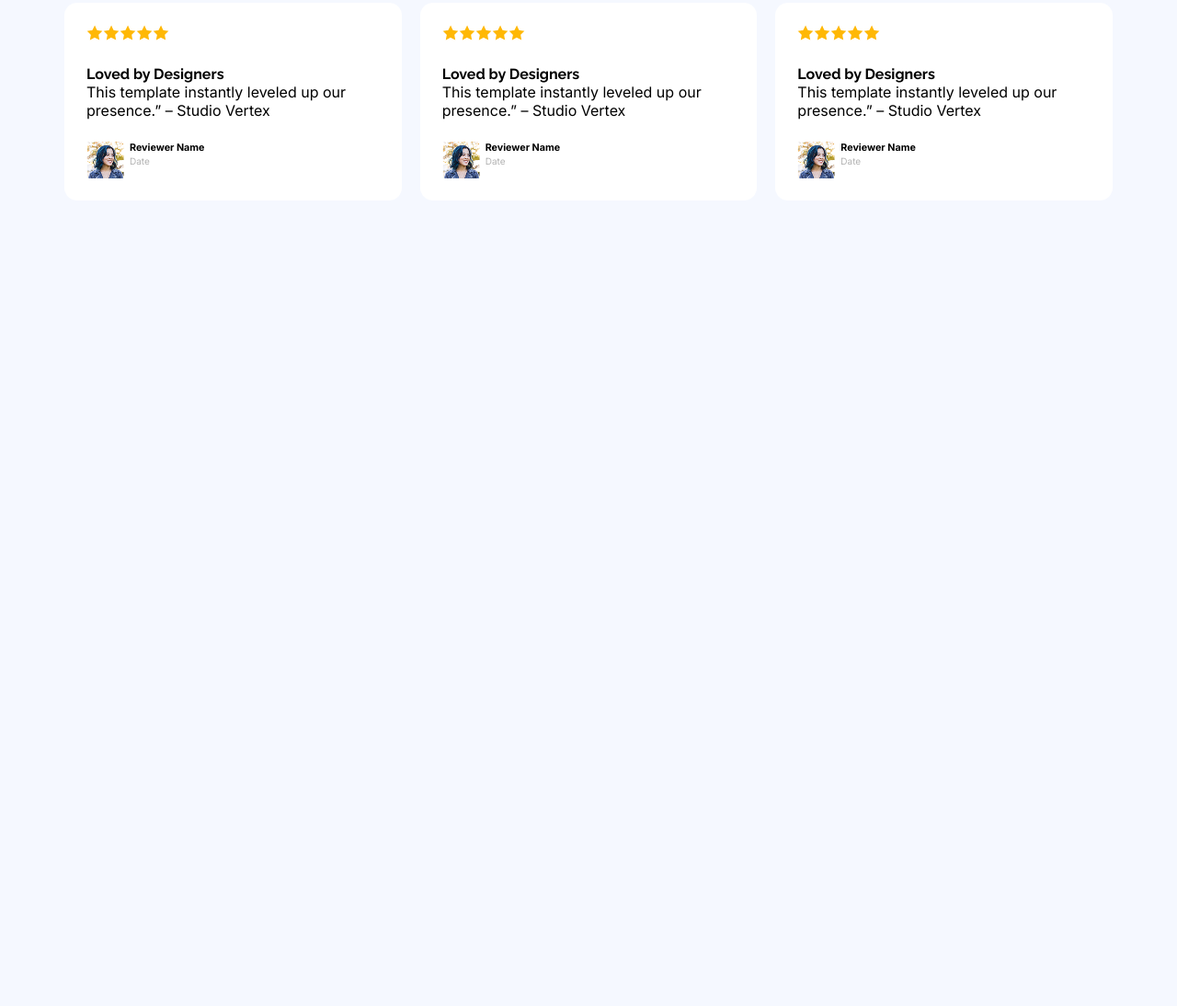
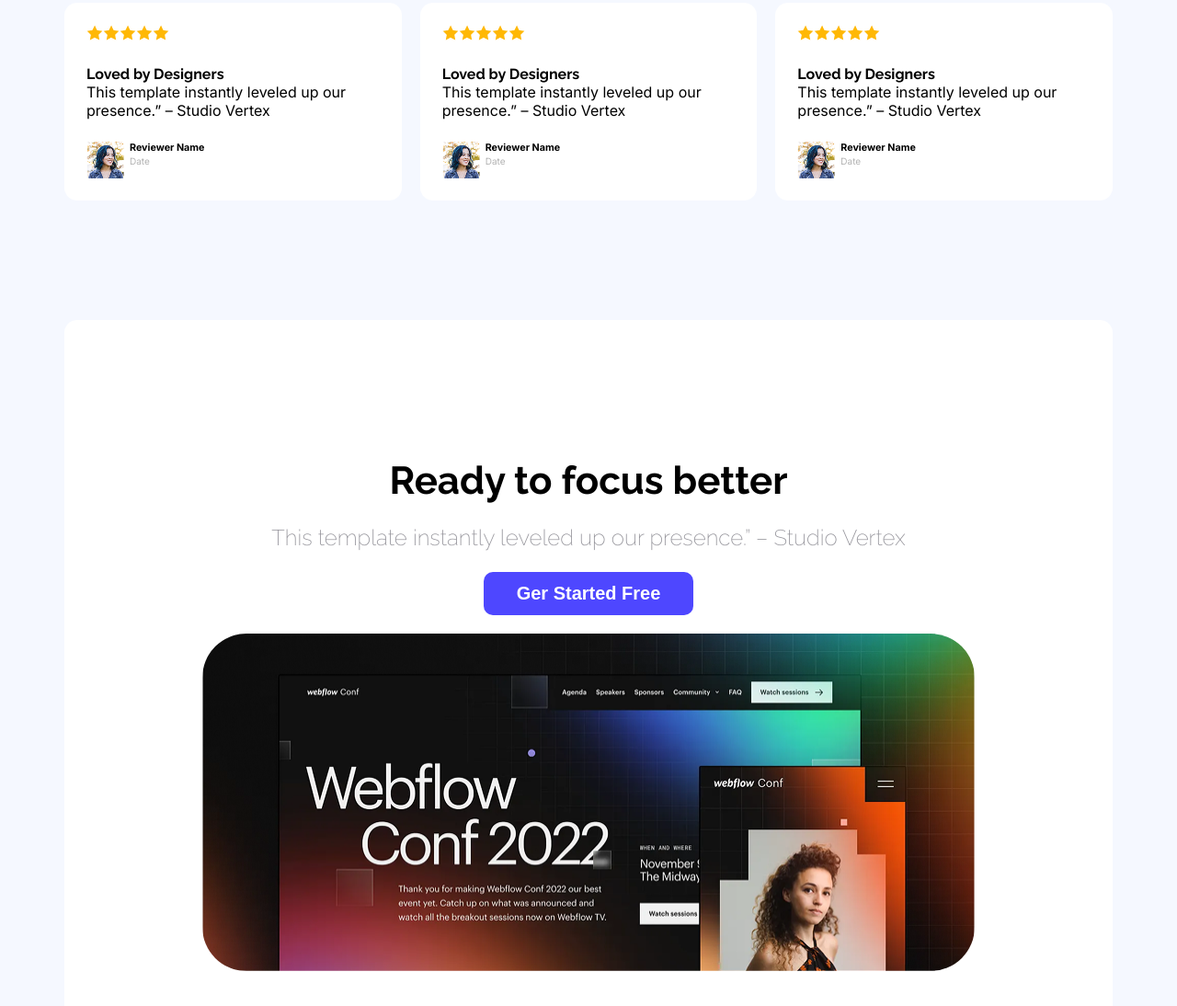
Before and after one commit to Nidan73/ph-a1-landing-launchpad, a plain HTML site: page index.html in a window 1280 px wide. Shown: the part 1829-2923 px from the top of the page at 92% size. Before the commit the page ends 2177 px from the top, so only its background shows below. Drawn offline with Linux system fonts and the light colour scheme.

Commit message:
added another section

```diff
--- a/index.html
+++ b/index.html
@@ -110,6 +110,20 @@
           </div>
         </div>
       </section>
+      <section class="focus">
+        <div class="focus-container">
+          <div class="focus-things">
+            <h3 class="preview-title">Ready to focus better</h3>
+            <p class="preview-desc">
+              This template instantly leveled up our presence.” – Studio Vertex
+            </p>
+            <button class="btn-primary">Ger Started Free</button>
+          </div>
+          <div>
+            <img class="image2" src="Assets/wc-big.png" alt="" />
+          </div>
+        </div>
+      </section>
     </main>
     <footer></footer>
   </body>
--- a/style/a1.css
+++ b/style/a1.css
@@ -165,3 +165,22 @@ nav {
   margin-top: 2px;
   font-size: 10px;
 }
+
+.focus {
+  margin-top: 130px;
+}
+.focus-container {
+  display: flex;
+  flex-direction: column;
+  text-align: center;
+  background-color: white;
+  border-radius: 14px;
+  padding: 150px 71px;
+  gap: 20px;
+}
+.image2 {
+  width: 840px;
+  height: 367px;
+  border-radius: 48px;
+  text-align: center;
+}
```
